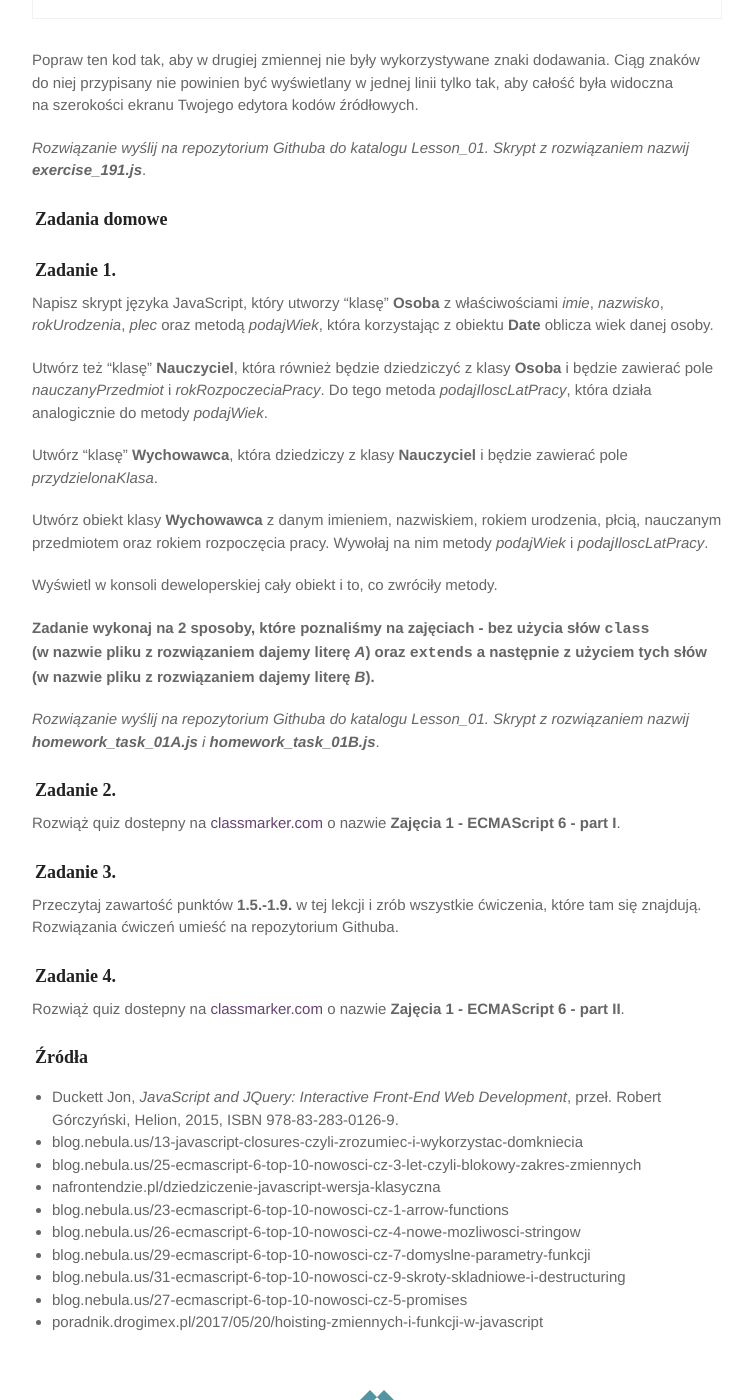
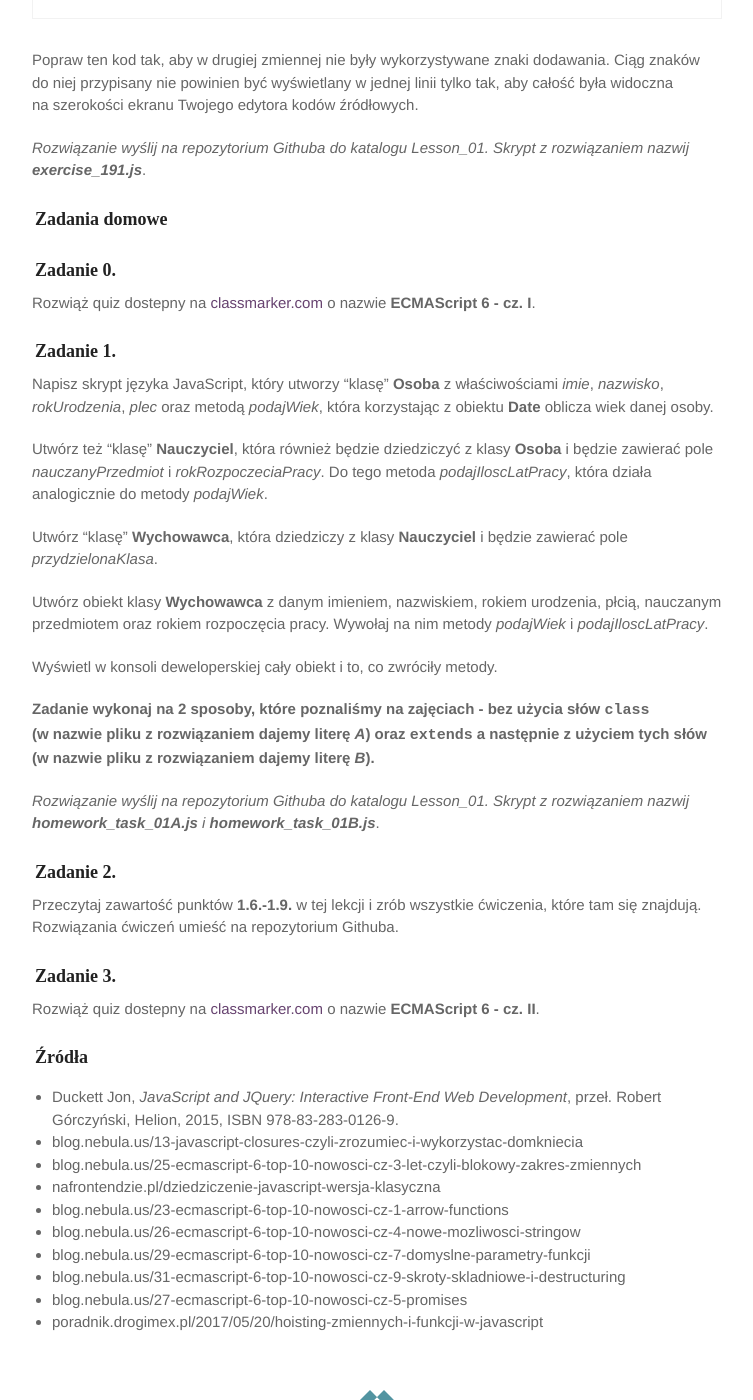
Before and after one commit to marcin-szczepanski/TWE, a Jekyll site: the page built from zajecia/2/zaj01.md, in a window 1280 px wide and 1400 px high, scrolled down 6131 px. Shown: the whole window, without its empty margins (263-1016 px from the left). Built offline with Jekyll 4.4.1, drawn with Linux system fonts in a browser that asks for light colours; some web fonts are replaced; some of the changed text lies outside the part shown.

Commit message:
Update zaj01.md

```diff
--- a/zajecia/2/zaj01.md
+++ b/zajecia/2/zaj01.md
@@ -217,15 +217,15 @@
 
 Przeanalizujmy treści dostępne na stronie <a href="http://blog.nebula.us/23-ecmascript-6-top-10-nowosci-cz-1-arrow-functions" target="blank">blog.nebula.us/23-ecmascript-6-top-10-nowosci-cz-1-arrow-functions</a>.
 
-### 1.5. Callbacki i obiekt Promise
+### 1.5. Hoisting
+
+Przeczytaj materiały dostępne na stronie <a href="http://poradnik.drogimex.pl/2017/05/20/hoisting-zmiennych-i-funkcji-w-javascript/" target="blank">http://poradnik.drogimex.pl/2017/05/20/hoisting-zmiennych-i-funkcji-w-javascript/</a>. Treści tam zawarte
+zostaną poruszone w&nbsp;zadaniu domowym nr 4.
+
+### 1.6. Callbacki i obiekt Promise
 
 Przeczytaj materiały dostępne na stronie <a href="http://www.blog.nebula.us/27-ecmascript-6-top-10-nowosci-cz-5-promises" target="blank">blog.nebula.us/27-ecmascript-6-top-10-nowosci-cz-5-promises</a>.
 Treści tam zawarte zostaną poruszone w&nbsp;zadaniu domowym nr 4.
-
-### 1.6. Hoisting
-
-Przeczytaj materiały dostępne na stronie <a href="http://poradnik.drogimex.pl/2017/05/20/hoisting-zmiennych-i-funkcji-w-javascript/" target="blank">http://poradnik.drogimex.pl/2017/05/20/hoisting-zmiennych-i-funkcji-w-javascript/</a>. Treści tam zawarte
-zostaną poruszone w&nbsp;zadaniu domowym nr 4.
 
 ### 1.7. Domyślne parametry funkcji
 
@@ -273,6 +273,10 @@
 
 ### Zadania domowe
 
+### Zadanie 0.
+
+Rozwiąż quiz dostepny na&nbsp;<a href="https://www.classmarker.com/" target="blank">classmarker.com</a> o&nbsp;nazwie **ECMAScript 6 - cz. I**.
+
 ### Zadanie 1.
 
 Napisz skrypt języka JavaScript, który utworzy "klasę" **Osoba** z&nbsp;właściwościami
@@ -300,16 +304,12 @@
 
 ### Zadanie 2.
 
-Rozwiąż quiz dostepny na&nbsp;<a href="https://www.classmarker.com/" target="blank">classmarker.com</a> o&nbsp;nazwie **Zajęcia 1 - ECMAScript 6 - part I**.
+Przeczytaj zawartość punktów **1.6.-1.9.** w&nbsp;tej lekcji i&nbsp;zrób wszystkie ćwiczenia, które tam się znajdują. Rozwiązania ćwiczeń umieść
+na&nbsp;repozytorium Githuba.
 
 ### Zadanie 3.
 
-Przeczytaj zawartość punktów **1.5.-1.9.** w&nbsp;tej lekcji i&nbsp;zrób wszystkie ćwiczenia, które tam się znajdują. Rozwiązania ćwiczeń umieść
-na&nbsp;repozytorium Githuba.
-
-### Zadanie 4.
-
-Rozwiąż quiz dostepny na&nbsp;<a href="https://www.classmarker.com/" target="blank">classmarker.com</a> o&nbsp;nazwie **Zajęcia 1 - ECMAScript 6 - part II**.
+Rozwiąż quiz dostepny na&nbsp;<a href="https://www.classmarker.com/" target="blank">classmarker.com</a> o&nbsp;nazwie **ECMAScript 6 - cz. II**.
 
 ### Źródła
 
```
